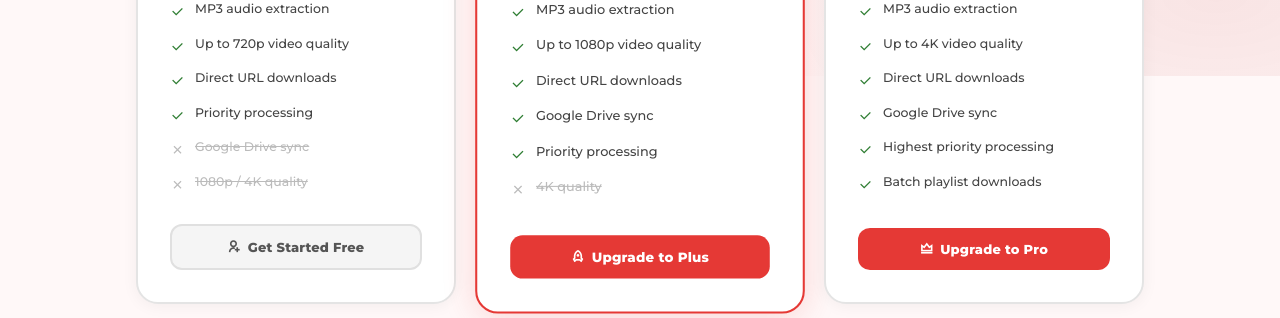
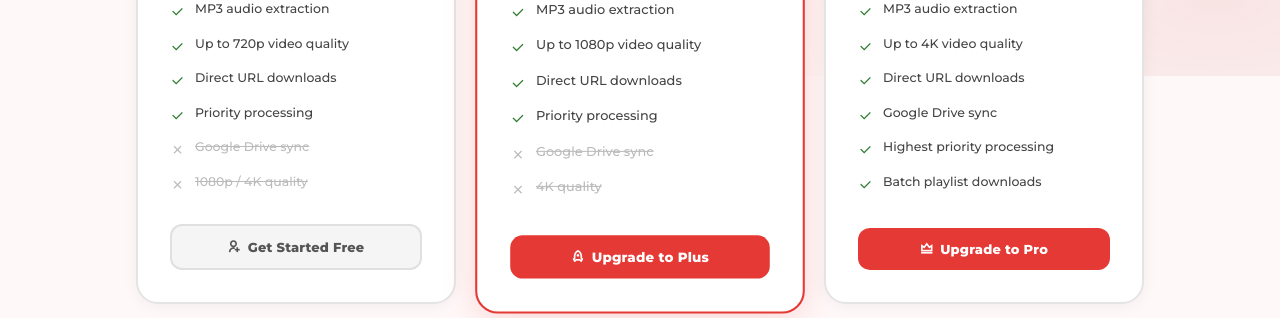
Before and after one commit to brainiacweb-tech/BRAINIAC-YouTube-Playlist-Downloader, a Flask app: page /pricing in a window 1280 px wide. Shown: the part 724-1042 px from the top of the page. Run offline with Flask 3, Linux system fonts and the light colour scheme; some libraries are stand-ins or nearby versions.

Commit message:
Update Plus plan: remove Drive sync, keep 500/day + 1080p + priority

```diff
--- a/templates/pricing.html
+++ b/templates/pricing.html
@@ -241,8 +241,8 @@ nav {
       <li><i class="ri-check-line feat-yes"></i><span>MP3 audio extraction</span></li>
       <li><i class="ri-check-line feat-yes"></i><span>Up to 1080p video quality</span></li>
       <li><i class="ri-check-line feat-yes"></i><span>Direct URL downloads</span></li>
-      <li><i class="ri-check-line feat-yes"></i><span>Google Drive sync</span></li>
       <li><i class="ri-check-line feat-yes"></i><span>Priority processing</span></li>
+      <li><i class="ri-close-line feat-no"></i><span>Google Drive sync</span></li>
       <li><i class="ri-close-line feat-no"></i><span>4K quality</span></li>
     </ul>
     <a href="/signup" class="plan-btn pro-btn"><i class="ri-rocket-line"></i> Upgrade to Plus</a>
--- a/web_app.py
+++ b/web_app.py
@@ -89,7 +89,7 @@ class AppSetting(db.Model):
 PLAN_LIMITS = {
     #         daily_downloads  max_quality    drive_sync  batch_playlist
     "free":  {"daily": 50,     "quality": "720p",  "drive": False, "batch": True},
-    "plus":  {"daily": 500,    "quality": "1080p", "drive": True,  "batch": True},
+    "plus":  {"daily": 500,    "quality": "1080p", "drive": False, "batch": True},
     "pro":   {"daily": 999999, "quality": "4K",    "drive": True,  "batch": True},
 }
 
```
